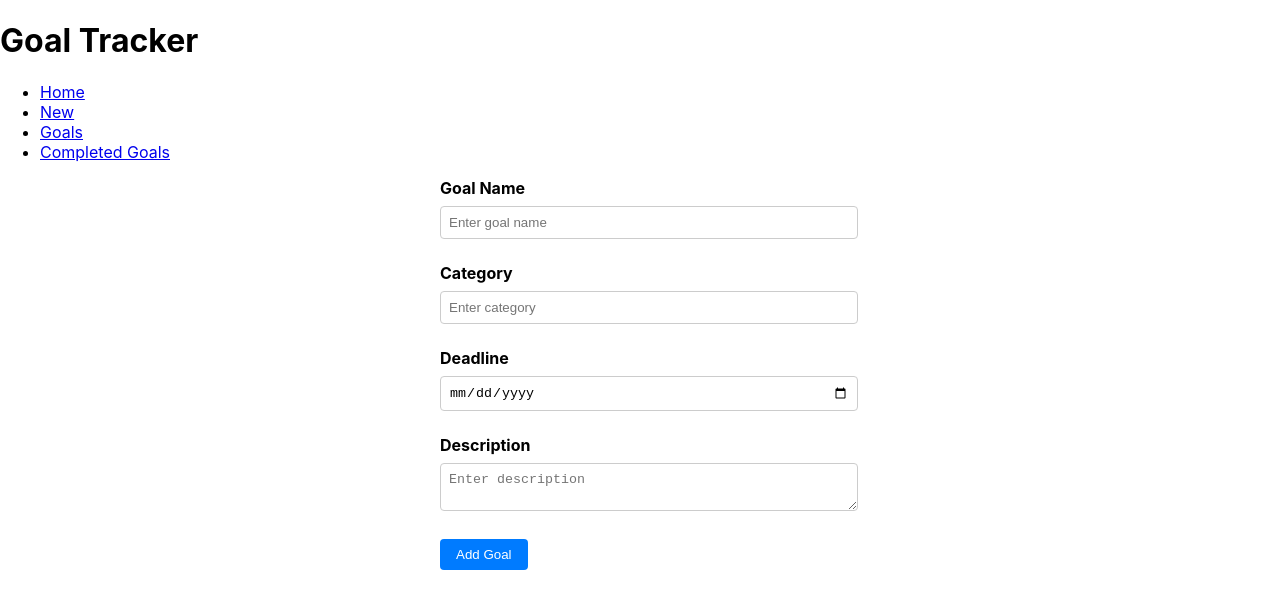
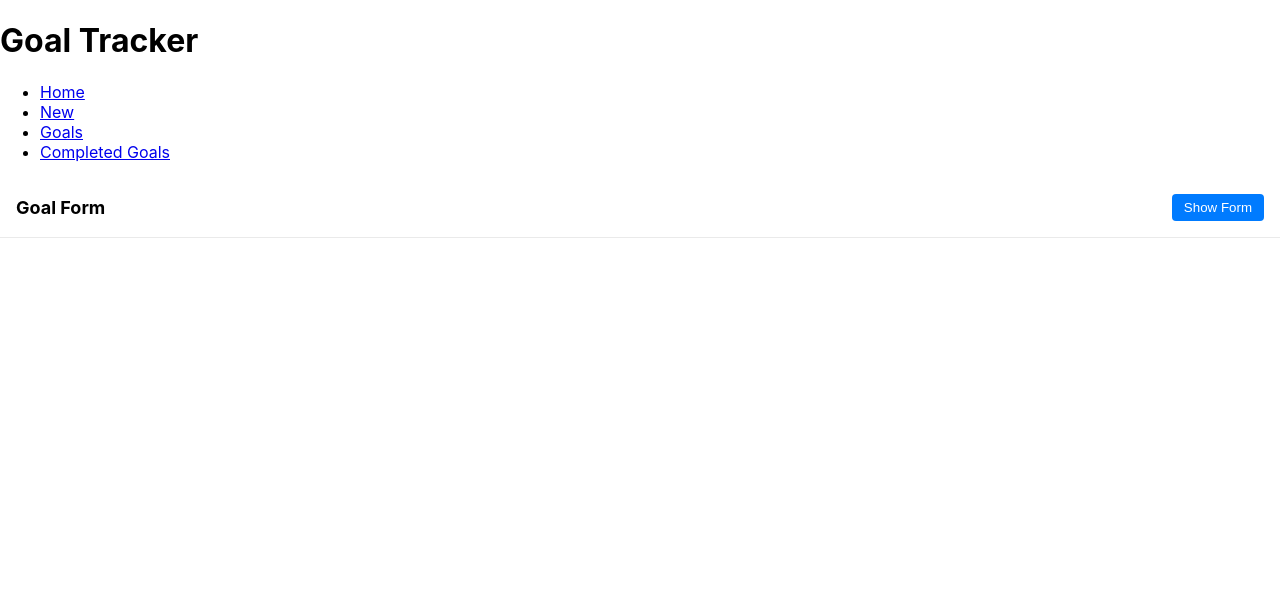
Before and after one commit to Jake-A-Brown/GoalMaker, a React (Create React App) app: page /GoalMaker/new in a window 1280 px wide. Shown: the top 608 px of the page. Built offline with nearby package versions, Linux system fonts and the light colour scheme.

Commit message:
adjustments

```diff
--- a/src/Components/GoalForm.js
+++ b/src/Components/GoalForm.js
@@ -9,6 +9,11 @@ const GoalForm = ({ addGoal }) => {
     deadline: '',
     description: '',
   });
+  const [isFormVisible, setFormVisible] = useState(false);
+
+  const toggleFormVisibility = () => {
+    setFormVisible(!isFormVisible);
+  };
 
   const handleChange = (event) => {
     const { name, value } = event.target;
@@ -22,6 +27,14 @@ const GoalForm = ({ addGoal }) => {
   };
 
   return (
+    <div className="goal-form-container">
+      <div className="card-header">
+        <h2>Goal Form</h2>
+        <button className="toggle-button" onClick={toggleFormVisibility}>
+          {isFormVisible ? 'Hide Form' : 'Show Form'}
+        </button>
+      </div>
+      {isFormVisible && (
         <form onSubmit={handleSubmit} className="goal-form">
           <div className="form-group">
             <label htmlFor="name">Goal Name</label>
@@ -74,6 +87,8 @@ const GoalForm = ({ addGoal }) => {
           </div>
           <button type="submit" className="btn">Add Goal</button>
         </form>
+      )}
+    </div>
   );
 };
 
--- a/src/Components/Home.js
+++ b/src/Components/Home.js
@@ -1,32 +1,17 @@
-import React, { useState } from 'react';
-import GoalForm from './GoalForm';
-import GoalList from './GoalList';
+
 import ProgressBar from './ProgressBar';
 import './Home.css';
 
-const Home = ({ addGoal, goals, completeGoal, calculateProgress }) => {
-  const [isFormVisible, setFormVisible] = useState(false);
-
-  const toggleFormVisibility = () => {
-    setFormVisible(!isFormVisible);
-  };
+const Home = ({ calculateProgress }) => {
 
   return (
     <div className="card-container">
       <div className="card">
         <div className="card-header">
-          {/* <h2>Goal Form</h2>
-          <button className="toggle-button" onClick={toggleFormVisibility}>
-            {isFormVisible ? 'Hide Form' : 'Show Form'}
-          </button> */}
         </div>
-        {isFormVisible && (
           <div className="card-body">
-            {/* <GoalForm addGoal={addGoal} /> */}
           </div>
-        )}
       </div>
-      {/* <GoalList goals={goals} completeGoal={completeGoal} /> */}
       <ProgressBar progress={calculateProgress()} />
     </div>
   );
```
Lines whose indentation alone changed are shown as unchanged.
